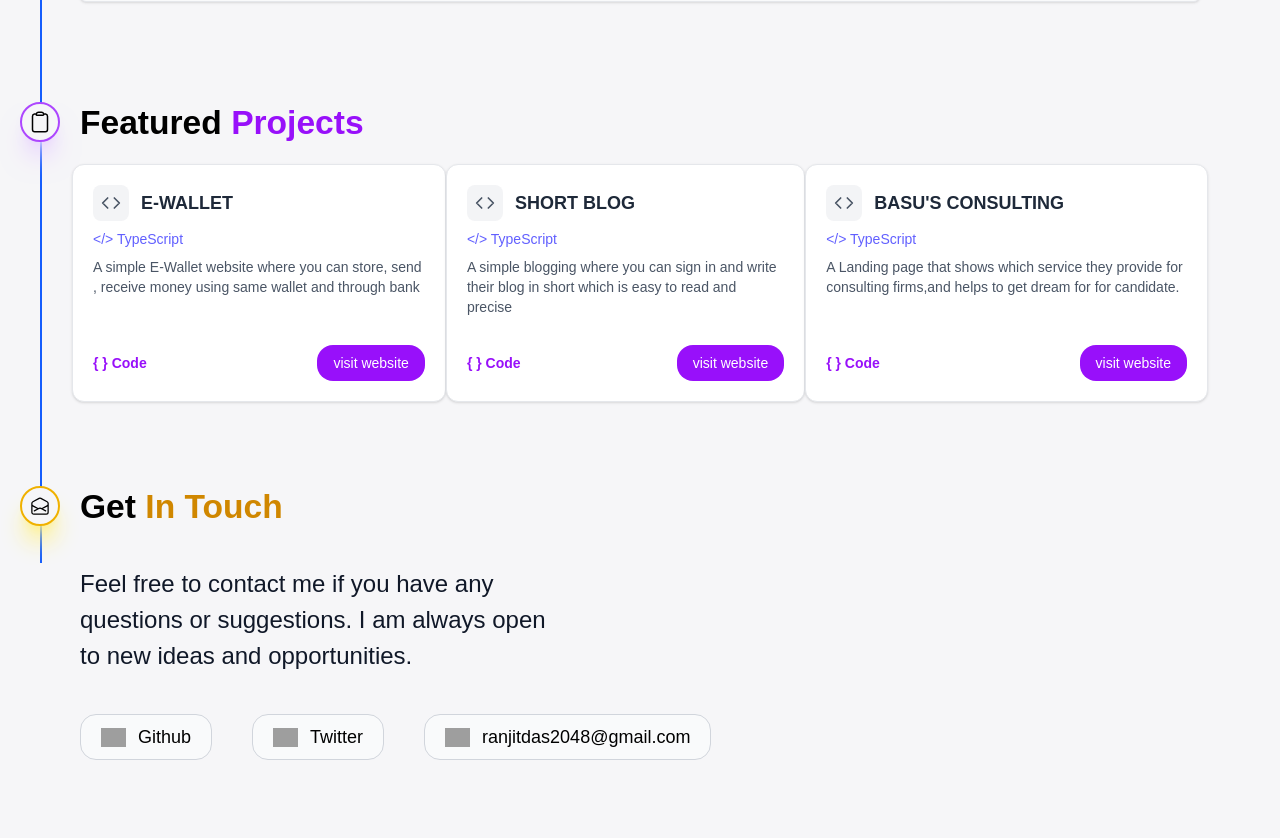
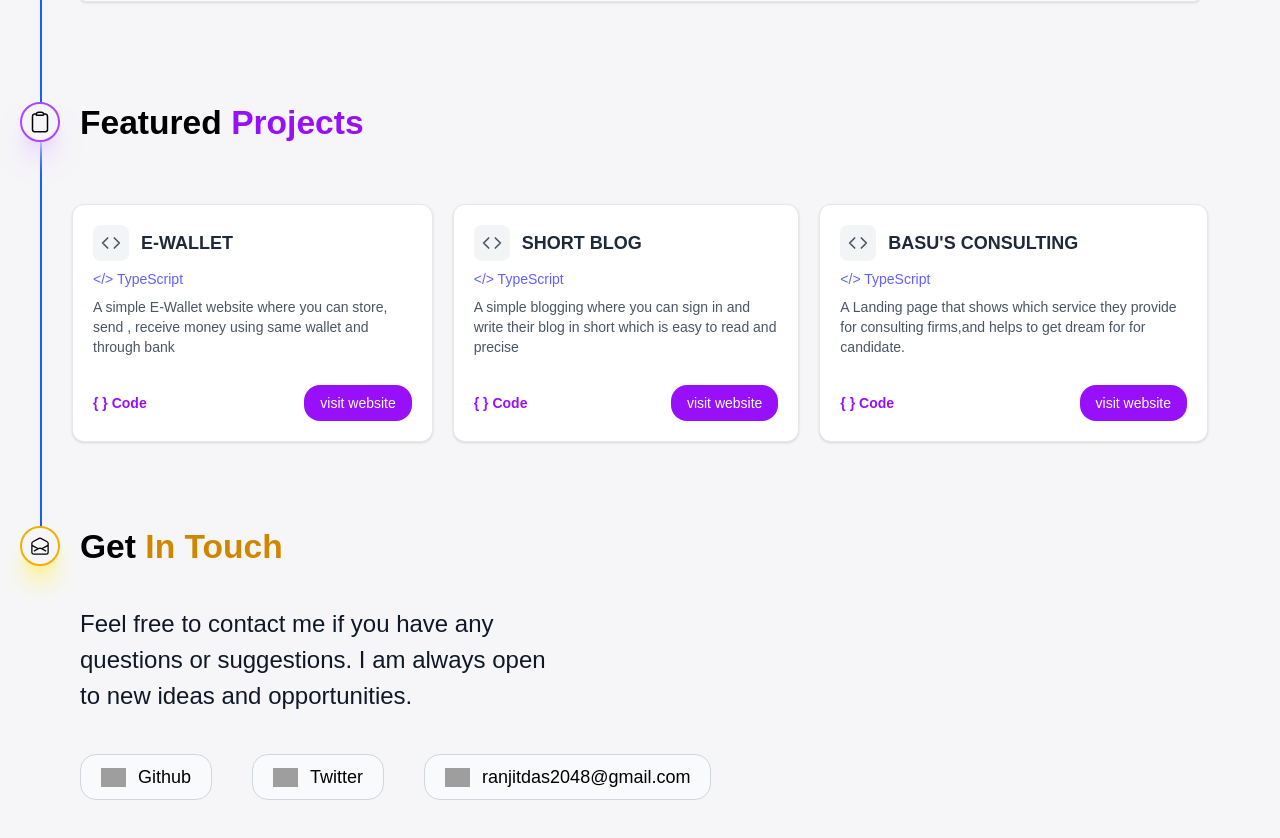
Before and after one commit to ranjit1024/PortfolioV2, a React (Vite) app: page / in a window 1280 px wide. Shown: the part 1135-1973 px from the top of the page. Built offline with nearby package versions, Linux system fonts and the light colour scheme; grey boxes are pictures that could not be loaded; a web font is replaced by a local one.

Commit message:
make some chages

```diff
--- a/src/App.tsx
+++ b/src/App.tsx
@@ -210,11 +210,11 @@ function App() {
         </svg>
       </div>
       <div className="flex ">
-        <p className="font-[600] left-20 top-11 relative font-poppins max-md:left-17 text-[2.1rem] text-black">
+        <p className="font-[600] pb-10 left-20 top-11 relative font-poppins max-md:left-17 text-[2.1rem] text-black">
         Featured <span className="text-purple-600"> Projects </span>
           </p>
       </div>
-      <div className=" px-18 pt-15 max-md:px-1  flex max-md:flex-wrap  bg-[#f6f6f8] font-poppins  h-100% w-[100%]  ">
+      <div className=" px-18 pt-15 max-md:px-5  flex max-md:flex-wrap gap-5  bg-[#f6f6f8] font-poppins  h-100% w-[100%]  ">
         <ProjectCard title="E-WALLET" des="A simple E-Wallet website where you can store, send , receive money using same wallet and through bank" link="https://ewallet.10xdev.shop/" code="https://github.com/ranjit1024/E-wallet"/>
 
         <ProjectCard title="SHORT BLOG" des="A simple blogging where you can sign in and write their blog in short which is easy to read and precise " link="https://blog-2f8v.vercel.app/" code="https://github.com/ranjit1024/blog"/>
```
